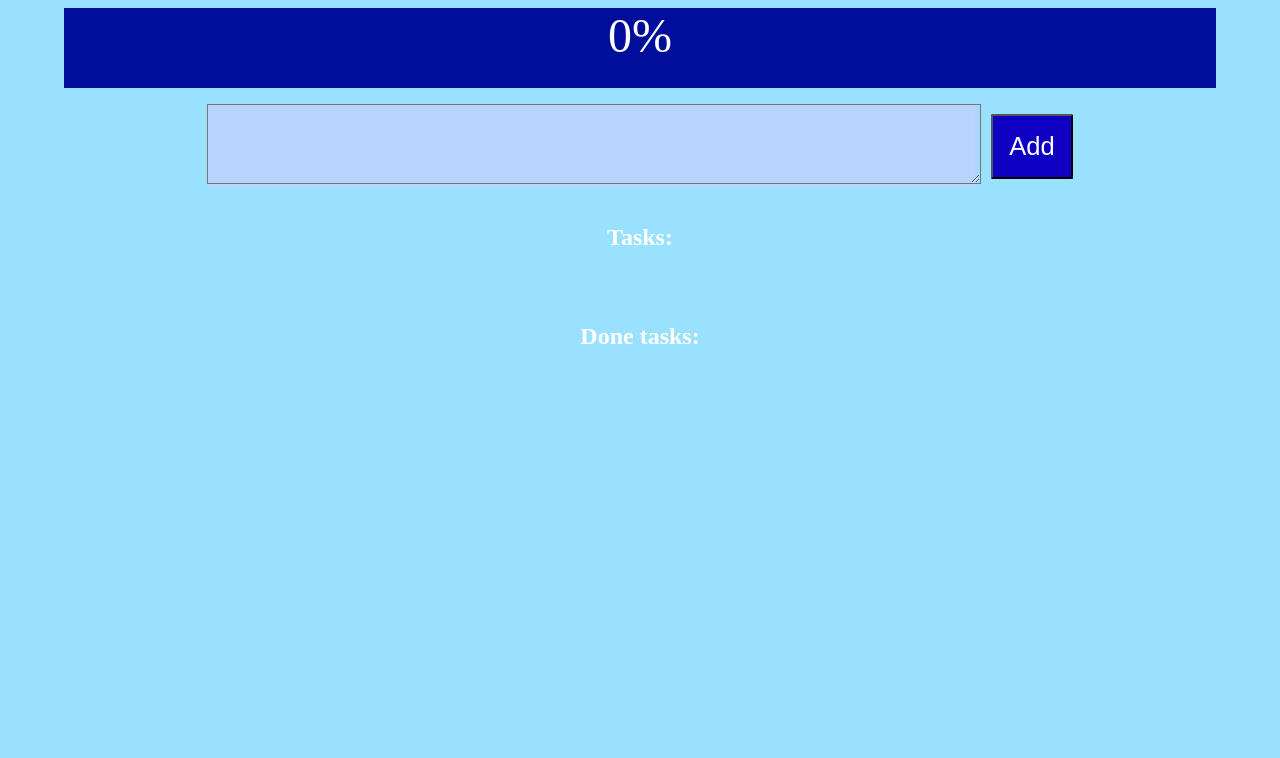
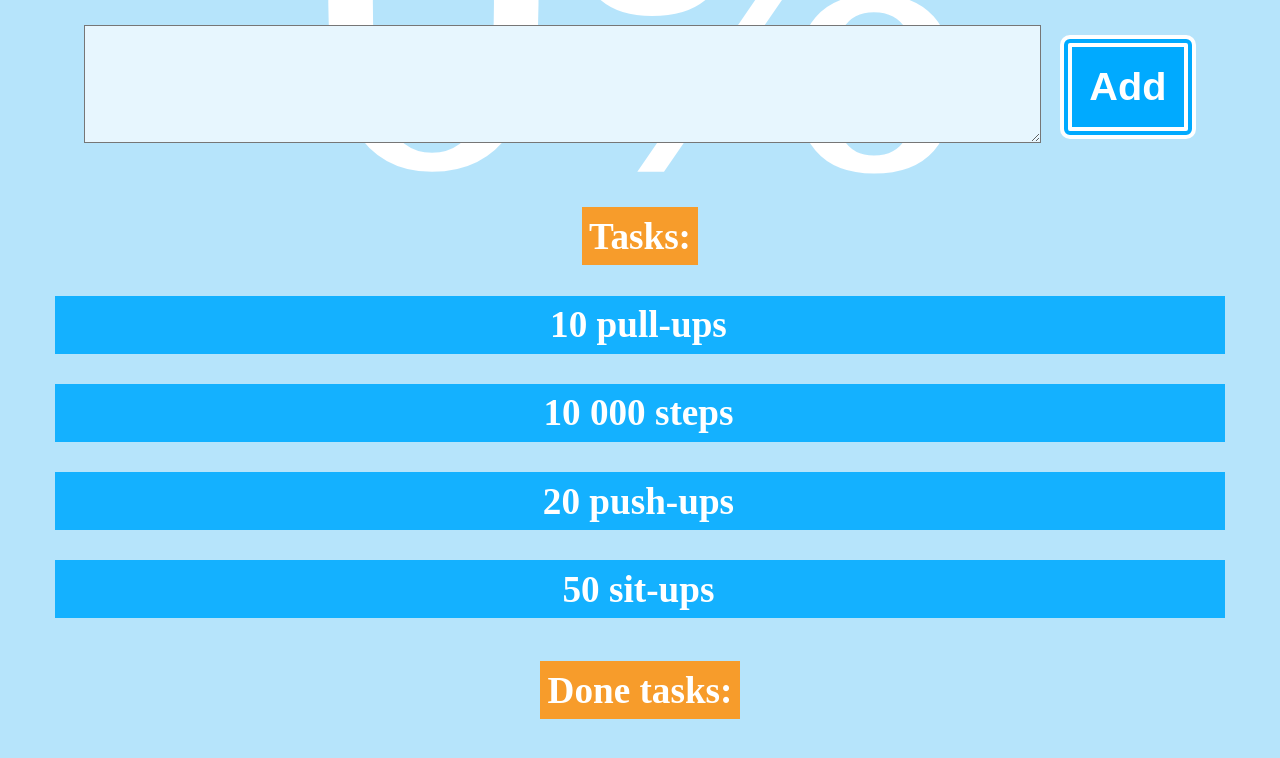
Before and after one commit to GeronimodeAguilar/todoVue, a Vue app: page / in a window 1280 px wide. Shown: the top 758 px of the page. Built offline with nearby package versions, Linux system fonts and the light colour scheme.

Commit message:
Percentage backgroun colors bugfixes

```diff
--- a/public/index.html
+++ b/public/index.html
@@ -1,6 +1,7 @@
 <!DOCTYPE html>
 <html lang="en">
   <head>
+    <meta name="viewport" content="width=device-width, initial-scale=1.0">
     <meta charset="utf-8">
     <title>Vue Components</title>
     <script src="http://localhost:8098"></script>
--- a/src/App.vue
+++ b/src/App.vue
@@ -1,13 +1,13 @@
 <template>
     <div class="main__container">
+        <app-percentage :taskCount="tasks.length" :archiveCount="archives.length" ></app-percentage>
+        <section class="front__box">
         <section class="form__box">
-        <app-header :taskCount="tasks.length" :archiveCount="archives.length" ></app-header>
         <app-new-task @taskAdded="newTask"></app-new-task>
         </section>
-        <h2>Tasks:</h2>
         <app-task-grid :tasks="tasks" @archivedTask="archiveTask"></app-task-grid>
-        <h2>Done tasks:</h2>
         <app-archive-grid :archives="archives" @deleteArchive="deleteArchive"></app-archive-grid>
+        </section>
     </div>
 </template>
 
@@ -15,12 +15,12 @@
 import TaskGrid from './components/TaskGrid.vue'
 import ArchiveGrid from './components/ArchiveGrid.vue'
 import NewTask from './components/NewTask.vue'
-import Header from './components/Header.vue'
+import Percentage from './components/Percentage.vue'
 
 export default {
   data: function () {
     return {
-      tasks: [],
+      tasks: ['10 pull-ups', '10 000 steps', '20 push-ups', '50 sit-ups'],
       archives: []
     }
   },
@@ -40,7 +40,7 @@ export default {
     appTaskGrid: TaskGrid,
     appArchiveGrid: ArchiveGrid,
     appNewTask: NewTask,
-    appHeader: Header
+    appPercentage: Percentage
   }
 }
 </script>
--- a/src/assets/styles/base.css
+++ b/src/assets/styles/base.css
@@ -1,22 +1,43 @@
+:root {
+    --blue: hsla(200, 100%, 54%,1);
+    --orange: hsla(33, 93%, 57%, 1);
+    font-size: calc(1vw + 1vh + .5vmin);
+  }
+
 body {
-    background-color: #00b6fe66;
+    background-color: hsla(200, 90%, 85%,1);
     color: white;
+    margin: 0;
+    padding: 0;
 }
 
-header {
-    display: grid;
-    grid-auto-flow: row;
-    align-content: center;
-    justify-content: center;
-    align-items: center;
-    justify-items: center;
-    background-color: #00b6fe66;
+h2 {
+    padding: 0.3rem;
+    font-size: 1.5rem;
+    font-weight: 600;
+    margin: 0;
     color: white;
+    background-color: hsla(33, 93%, 57%, 1);
+    border: 0.4rem solid hsla(200, 90%, 85%,1);
+}
+
+.percentage {
+    grid-area: 1 / 1 / 1 / 1;
+    width: 100%;
+    height: 100%;
 }
 
 .main__container {
     display: grid;
     grid-auto-flow: row;
+    grid-gap: 1rem;
+    justify-items: center;
+}
+
+.front__box {
+    grid-area: 1 / 1 / 2 / 1;
+    display: grid;
+    grid: 1fr / 1fr;
     grid-gap: 1rem;
     justify-items: center;
 }
@@ -28,38 +49,26 @@ header {
     justify-items: center;
 }
 
-.progress__container {
-    width: 90vw;
-    background-color: rgb(177, 217, 255);
+.progress__bar {
+    display: grid;
+    align-content: center;
+    justify-content: center;
+    align-items: center;
+    justify-items: center;
+    height: 0%;
+    background-color: hsla(33, 90%, 60%, 1);
+    transition: all 3s cubic-bezier(0.075, 0.82, 0.165, 1)
 }
 
-.progress__box {
-    width: 100%;
-    display: grid;
-}
-
-.progress__bar {
-    display: grid;
-    justify-items: center;
-    justify-content: center;
-    height: 10vh;
-    background-color: rgb(0, 15, 155);
-}
-
-
 .progress__text {
-    font-size: 3rem;
+    font-size: 20rem;
     margin: 0;
-}
-
-.progress__alert {
-    color: rgb(245, 6, 6);
 }
 
 .task__box {
     display: grid;
     grid-auto-flow: row;
-    grid-gap: 1rem;
+    grid-gap: 0.5rem;
     align-content: center;
     justify-content: center;
     align-items: center;
@@ -68,25 +77,29 @@ header {
 
 .task__form {
     display: grid;
-    grid-template-columns: 60vw 1fr;
+    grid-template-columns: 7fr 1fr;
     grid-gap: 1rem;
     align-content: center;
     justify-content: center;
     align-items: center;
     justify-items: center;
+    padding: 1rem;
+}
+
+.text__form{
+    width: 100%;
 }
 
 .task__item {
     width: 100%;
-    background-color: #00b6fe66;
+    background-color: hsla(200, 100%, 54%,1);
     color: white;
-    border-radius: 0.1rem;
+    border: 0.4rem solid hsla(200, 90%, 85%,1);
     cursor: pointer;
 }
 
 .task__item:hover {
-    color: #0e01c4;
-    background-color: white;
+    background-color: hsla(33, 93%, 57%, 1);
 }
 
 .task__container {
@@ -100,6 +113,7 @@ header {
     width: 100%;
     padding: 0.3rem;
     font-size: 1.5rem;
+    font-weight: 600;
     margin: 0;
 }
 
@@ -113,61 +127,59 @@ header {
 .archive__box {
     display: grid;
     grid-auto-flow: row;
-    grid-gap: 1rem;
-    align-content: center;
-    justify-content: center;
-    align-items: center;
+    grid-gap: 0.5rem;
     justify-items: center;
 }
 
 .archive__item {
-    background-color: #0e01c4;
+    background-color: hsla(200, 100%, 54%,1);
     color: white;
     cursor: pointer;
+    border: 0.4rem solid hsla(200, 90%, 85%,1);
+    border-radius: 0.4rem;
 }
 
 .archive__item:hover {
-    color: #0e01c4;
-    background-color: white;
+    color: white;
+    background-color: hsla(33, 93%, 57%, 1);
 }
 
 .archive__container {
     height: 100%;
-    width: 90vw;
+    width: 80vw;
 }
 
 .archive__text{
     display: grid;
     justify-content: center;
-    width: 100%;
     padding: 0.3rem;
     font-size: 1.5rem;
+    font-weight: 600;
     margin: 0;
-    background-color: coral;
-}
-
-.text__form {
-    width: 100%;
-    background-color: rgb(177, 217, 255);
+    background-color: hsla(33, 93%, 57%, 1);
 }
 
 .form-control  {
     width: 100%;
     font-size: 2rem;
-    background-color: #c6c7ff66;
-    color:  #0e01c4;
+    font-weight: 600;
+    background-color: hsla(200, 90%, 95%,1);
+    color:  hsla(200, 60%, 30%,1);
 }
 
 .add__button {
     width: 100%;
-    padding: 1rem;
+    padding: 0.7rem;
     font-size: 1.6rem;
-    background-color:  #0e01c4;
+    font-weight: 800;
+
+    background-color: hsla(200, 100%, 50%,1);
     color: white;
-    border-radius: 0.1rem;
+    border: 0.5rem double white;
+    border-radius: 0.4rem;
 }
 
 .add__button:hover {
-    color: #0e01c4;
+    color:  hsla(33, 93%, 57%, 1);
     background-color: white;
 }
--- a/src/components/ArchiveGrid.vue
+++ b/src/components/ArchiveGrid.vue
@@ -1,5 +1,6 @@
 <template>
     <div class="archive__box">
+      <h2>Done tasks:</h2>
         <app-archive v-for="(archive, index) in archives" @click.native="archiveTask(index)">{{ archive }}</app-archive>
     </div>
 </template>
--- a/src/components/Header.vue
+++ b/src/components/Percentage.vue
@@ -1,13 +1,9 @@
 <template>
-    <div class="header">
-            <div class="progress__container">
-                <div class="progress__box">
+    <div class="percentage">
                     <div class="progress__bar" role="progressbar"
-                        :style="{width: (archiveCount /( archiveCount + taskCount )) * 100 + '%'}">
+                        :style="{height: (archiveCount /( archiveCount + taskCount )) * 100 + '%'}">
                        <p class="progress__text"> {{ truncPercentage() + '%'}}</p>
                     </div>
-                </div>
-            </div>
     </div>
 </template>
 <script>
--- a/src/components/TaskGrid.vue
+++ b/src/components/TaskGrid.vue
@@ -1,5 +1,6 @@
 <template>
     <div class="task__box">
+      <h2>Tasks:</h2>
         <app-task v-for="(task, index) in tasks" @click.native="archiveTask(task, index)">{{ task }}</app-task>
     </div>
 </template>
```
